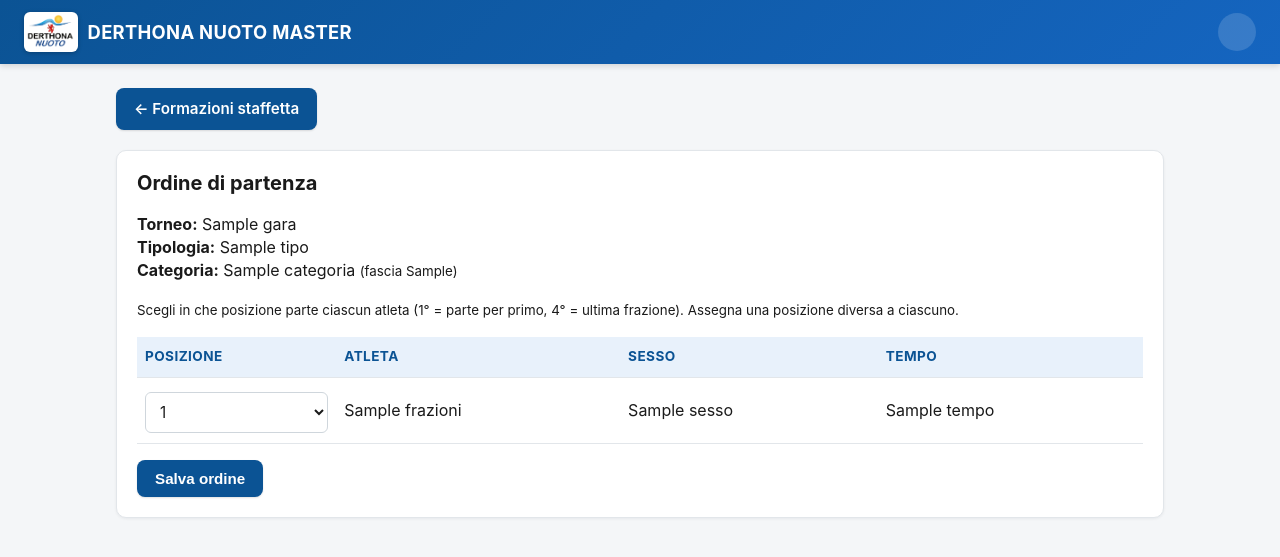
After one commit to claudioaghito/swim_team, a Python web app: template templates/admin/ordina_formazione_staffetta.html in a window 1280 px wide. The commit adds this page. Shown: the top 557 px of the page. Run offline with Jinja, Linux system fonts and the light colour scheme; the template is opened without the code that fills it: most values are stand-ins (such as "Sample title", 1, 10 or a date in 2020).

Commit message:
Elenco staffette: back-link al torneo di provenienza, frazioni numerate, ordine di partenza personalizzabile
- "Elenco formazioni salvate" ora torna al torneo da cui si e' arrivati
  (passato come gara_id), non piu' sempre alla home; lo stesso per le
  azioni di eliminazione (selezionate/tutte) tramite parametro "next"
- Colonna "Frazione" mostra la posizione 1,2,3,4 invece della sigla prova
  (es. "SL"), sia nella pagina di calcolo che nell'elenco salvato
- Nuova pagina "Ordina" per ciascuna formazione salvata: permette di
  scegliere liberamente chi parte 1°, 2°, 3° e 4°, con validazione
  (posizioni tutte diverse, da 1 a 4)

Co-Authored-By: Claude Sonnet 5 <noreply@anthropic.com>

```diff
--- a/templates/admin/formazione_staffetta.html
+++ b/templates/admin/formazione_staffetta.html
@@ -3,7 +3,7 @@
 {% block content %}
 <div class="actions no-print">
     <a class="btn" href="{{ url_for('admin.dettaglio_gara', gara_id=gara.id) }}">&larr; {{ gara.nome }}</a>
-    <a class="btn" href="{{ url_for('admin.elenco_formazioni_staffetta') }}">{{ icon('presenze') }} Elenco formazioni salvate</a>
+    <a class="btn" href="{{ url_for('admin.elenco_formazioni_staffetta', gara_id=gara.id) }}">{{ icon('presenze') }} Elenco formazioni salvate</a>
 </div>
 
 <div class="card">
@@ -110,7 +110,7 @@
             <tbody>
                 {% for riga in r.righe %}
                 <tr>
-                    <td>{{ riga.prova }}</td>
+                    <td>{{ loop.index }}</td>
                     <td>{{ riga.nome }}</td>
                     <td>{{ riga.sesso or "-" }}</td>
                     <td>{{ riga.tempo }}</td>
--- /dev/null
+++ b/templates/admin/ordina_formazione_staffetta.html
@@ -0,0 +1,42 @@
+{% extends "base.html" %}
+{% block title %}Ordina staffetta{% endblock %}
+{% block content %}
+<div class="actions">
+    <a class="btn" href="{{ url_for('admin.elenco_formazioni_staffetta', gara_id=formazione.gara_id) }}">&larr; Formazioni staffetta</a>
+</div>
+
+<div class="card">
+    <h2>Ordine di partenza</h2>
+    <p><strong>Torneo:</strong> {{ formazione.gara.nome }}<br>
+       <strong>Tipologia:</strong> {{ formazione.tipo }}<br>
+       <strong>Categoria:</strong> {{ formazione.categoria }} <small>(fascia {{ formazione.fascia_eta }})</small></p>
+    <p><small>Scegli in che posizione parte ciascun atleta (1° = parte per primo, 4° = ultima frazione).
+       Assegna una posizione diversa a ciascuno.</small></p>
+
+    <form method="POST">
+        <table class="table">
+            <thead>
+                <tr><th>Posizione</th><th>Atleta</th><th>Sesso</th><th>Tempo</th></tr>
+            </thead>
+            <tbody>
+                {% for fr in frazioni %}
+                {% set posizione_corrente = loop.index %}
+                <tr>
+                    <td>
+                        <select name="posizione_{{ loop.index0 }}">
+                            {% for n in range(1, frazioni|length + 1) %}
+                                <option value="{{ n }}" {% if n == posizione_corrente %}selected{% endif %}>{{ n }}</option>
+                            {% endfor %}
+                        </select>
+                    </td>
+                    <td>{{ fr.nome }}</td>
+                    <td>{{ fr.sesso or "-" }}</td>
+                    <td>{{ fr.tempo }}</td>
+                </tr>
+                {% endfor %}
+            </tbody>
+        </table>
+        <button type="submit">{{ icon('salva') }} Salva ordine</button>
+    </form>
+</div>
+{% endblock %}
```
Also changed, not shown: admin.py (+34 -4 lines), templates/admin/elenco_formazioni_staffetta.html (+13 -3 lines).
